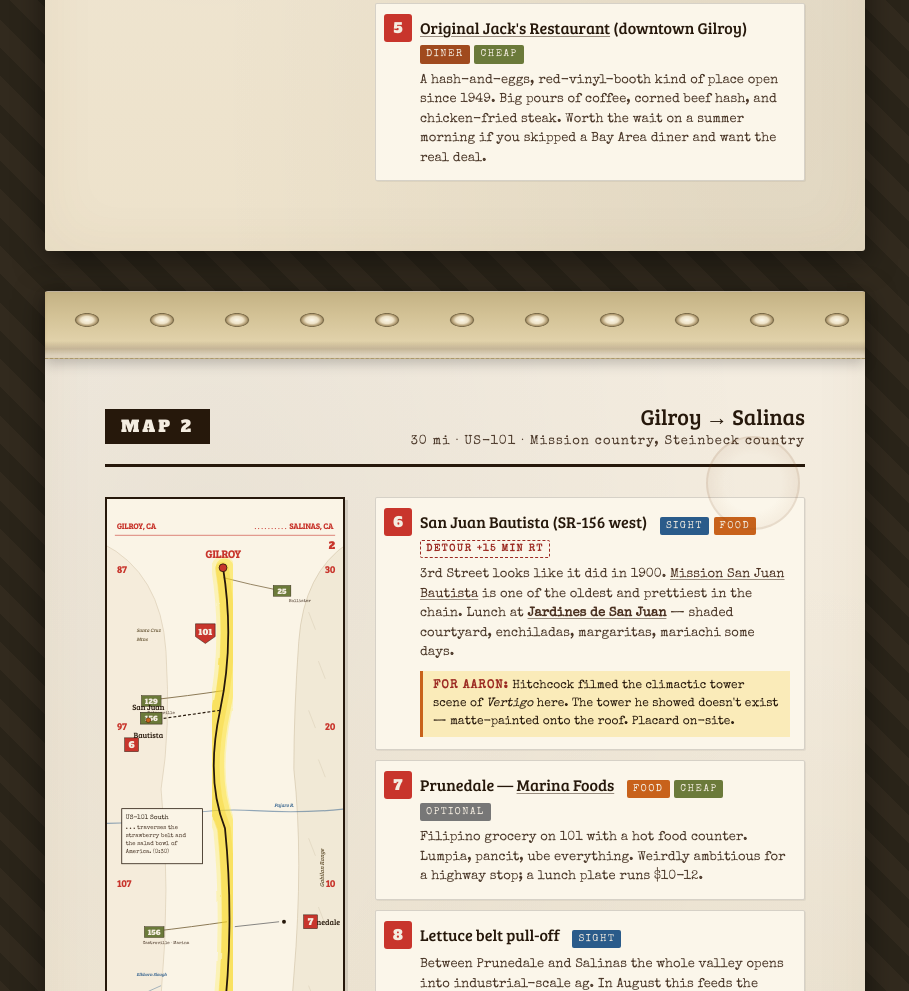
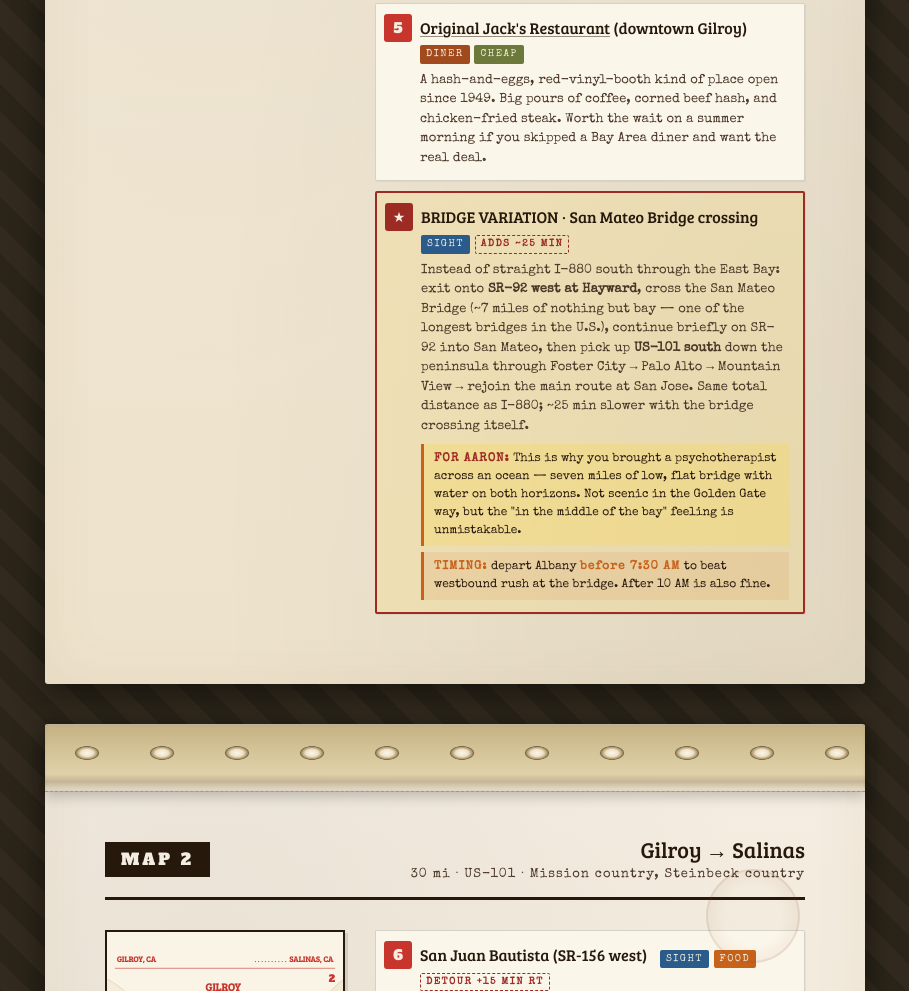
Before and after one commit to EricElkins/pismo2026, a plain HTML site: page index.html in a window 1280 px wide. Shown: the part 3900-4891 px from the top of the page, without its empty margins (185-1094 px from the left). Drawn offline with nearby package versions, Linux system fonts and the light colour scheme.

Commit message:
Add files via upload

```diff
--- a/index.html
+++ b/index.html
@@ -627,6 +627,16 @@
         <span class="tag diner">DINER</span>
         <span class="tag cheap">CHEAP</span>
         <div class="desc">A hash-and-eggs, red-vinyl-booth kind of place open since 1949. Big pours of coffee, corned beef hash, and chicken-fried steak. Worth the wait on a summer morning if you skipped a Bay Area diner and want the real deal.</div>
+      </li>
+
+      <li class="poi" style="border: 2px solid var(--stamp-red); background: rgba(247, 216, 92, 0.20);">
+        <div class="num" style="background: var(--stamp-red);">★</div>
+        <div class="name">BRIDGE VARIATION · San Mateo Bridge crossing</div>
+        <span class="tag sight">SIGHT</span>
+        <span class="tag detour">ADDS ~25 min</span>
+        <div class="desc">Instead of straight I-880 south through the East Bay: exit onto <strong>SR-92 west at Hayward</strong>, cross the San Mateo Bridge (~7 miles of nothing but bay — one of the longest bridges in the U.S.), continue briefly on SR-92 into San Mateo, then pick up <strong>US-101 south</strong> down the peninsula through Foster City → Palo Alto → Mountain View → rejoin the main route at San Jose. Same total distance as I-880; ~25 min slower with the bridge crossing itself.</div>
+        <div class="personal"><strong>FOR AARON:</strong> This is why you brought a psychotherapist across an ocean — seven miles of low, flat bridge with water on both horizons. Not scenic in the Golden Gate way, but the "in the middle of the bay" feeling is unmistakable.</div>
+        <div class="eats"><strong>TIMING:</strong> depart Albany <strong>before 7:30 AM</strong> to beat westbound rush at the bridge. After 10 AM is also fine.</div>
       </li>
     </ul>
   </div>
```
